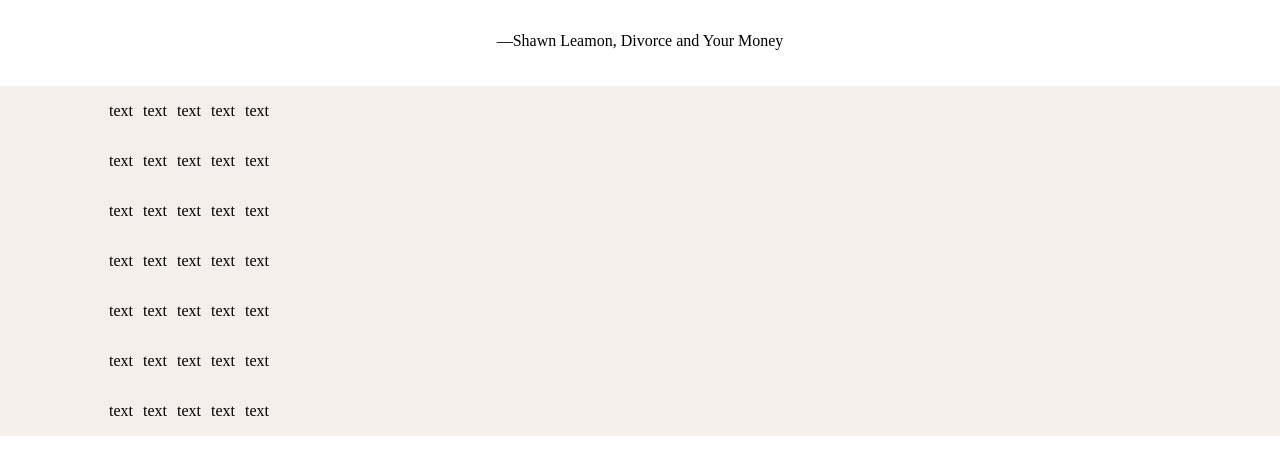
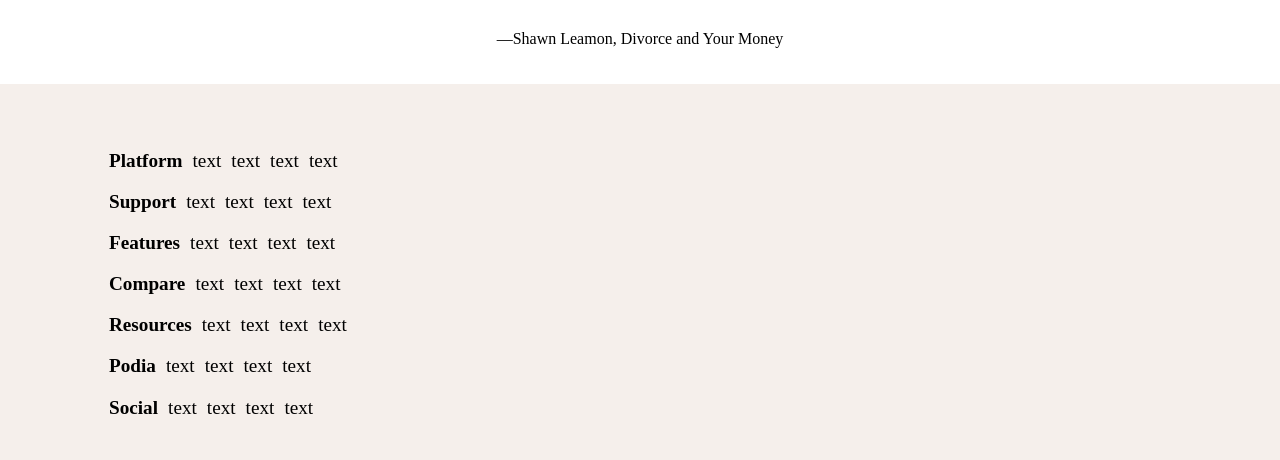
Before and after one commit to aboodJS/podia, a plain HTML site: page index.html in a window 1280 px wide. Shown: the part 2337-2797 px from the top of the page. Before the commit the page ends 2773 px from the top, so only its background shows below. Drawn offline with nearby package versions, Linux system fonts and the light colour scheme.

Commit message:
fixed some styling

```diff
--- a/index.html
+++ b/index.html
@@ -131,55 +131,57 @@
       <p>—Shawn Leamon, Divorce and Your Money</p>
     </div>
     <footer>
+      <div>
         <ul>
-        <li>text</li>
+          <li class="strong">Platform</li>
           <li>text</li>
           <li>text</li>
           <li>text</li>
           <li>text</li>
         </ul>
         <ul>
-        <li>text</li>
+          <li class="strong">Support</li>
           <li>text</li>
           <li>text</li>
           <li>text</li>
           <li>text</li>
         </ul>
         <ul>
-        <li>text</li>
+          <li class="strong">Features</li>
           <li>text</li>
           <li>text</li>
           <li>text</li>
           <li>text</li>
         </ul>
         <ul>
-        <li>text</li>
+          <li class="strong">Compare</li>
           <li>text</li>
           <li>text</li>
           <li>text</li>
           <li>text</li>
         </ul>
         <ul>
-        <li>text</li>
+          <li class="strong">Resources</li>
           <li>text</li>
           <li>text</li>
           <li>text</li>
           <li>text</li>
         </ul>
         <ul>
-        <li>text</li>
+          <li class="strong">Podia</li>
           <li>text</li>
           <li>text</li>
           <li>text</li>
           <li>text</li>
         </ul>
         <ul>
-        <li>text</li>
+          <li class="strong">Social</li>
           <li>text</li>
           <li>text</li>
           <li>text</li>
           <li>text</li>
         </ul>
+      </div>
     </footer>
     <script src="main.js"></script>
   </body>
--- a/style.css
+++ b/style.css
@@ -111,12 +111,15 @@ button {
 }
 
 footer {
+  height: 50vh;
   background-color: var(--paint);
   display: grid;
+  gap: inherit;
   align-content: center;
 }
 
 footer ul {
+  font-size: larger;
   margin-left: 5vw;
   display: flex;
   width: 30vw;
@@ -143,13 +146,14 @@ figure img {
 #digital-products {
   justify-self: center;
   width: 90%;
+  align-self: center;
   justify-content: center;
   align-items: center;
 }
 
 #digital-products p,
 #digital-products h1 {
-  font-size: 2.5rem;
+  font-size: 2rem;
 }
 
 .between {
@@ -192,3 +196,7 @@ box-icon {
   width: 40px;
   background-color: #f5efeb;
 }
+
+.strong {
+  font-weight: bolder;
+}
```
Lines whose indentation alone changed are shown as unchanged.
